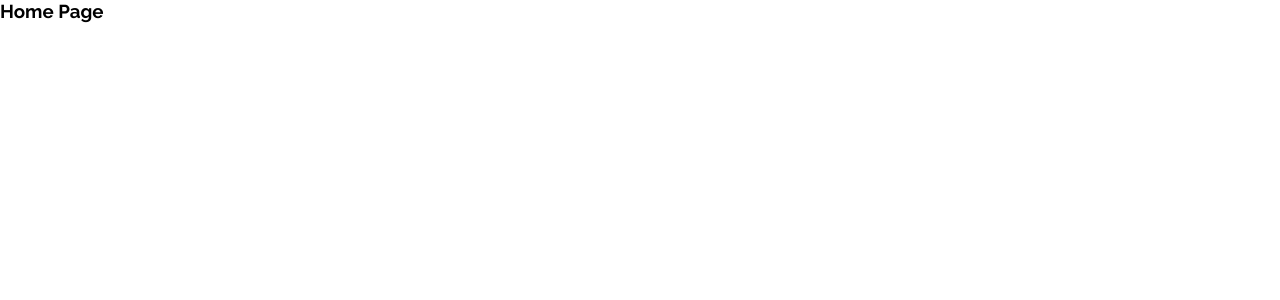
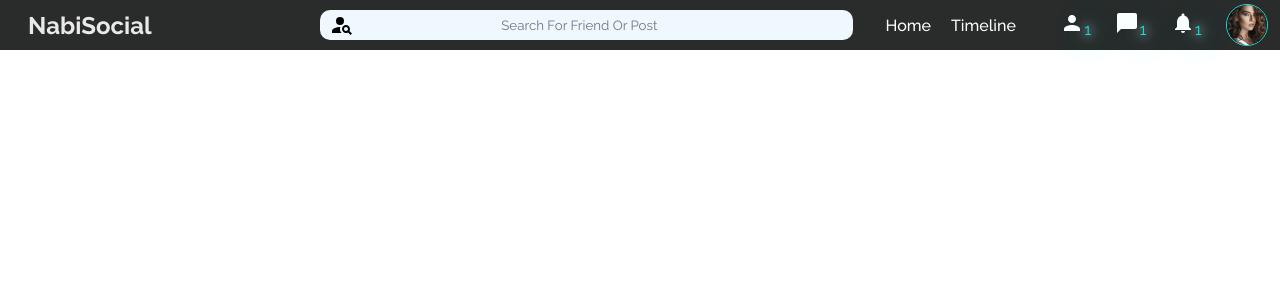
Before and after one commit to Shamaun-Nabi/socialapp-react-dev, a React (Create React App) app: page / in a window 1280 px wide. Shown: the top 300 px of the page. Built offline with nearby package versions, Linux system fonts and the light colour scheme.

Commit message:
Topbar design Done

```diff
--- a/public/style.css
+++ b/public/style.css
@@ -1,4 +1,5 @@
 * {
   margin: 0;
   font-family: "Raleway", sans-serif;
+  /* background: #ecf0f3; */
 }
--- a/src/allpages/Home/Home.js
+++ b/src/allpages/Home/Home.js
@@ -1,10 +1,9 @@
 import React from "react";
+import Topbar from "../../components/TopBar/Topbar";
 export default function Home() {
   return (
     <div>
-      <h3>
-        Home Page
-      </h3>
+      <Topbar />
     </div>
   );
 }
--- /dev/null
+++ b/src/components/TopBar/Topbar.css
@@ -0,0 +1,80 @@
+.topbarContainer {
+  /* background-color: rgb(38, 36, 39); */
+  height: 50px;
+  width: 100%;
+  display: flex;
+  align-items: center;
+  position: sticky;
+  /* border-radius: 10px; */
+  /* background: #ecf0f3; */
+  background: #2a2b2b;
+  /* box-shadow: 1px 1px 10px #cbced1, -0px -0px 0px #ffffff; */
+}
+.topbarLeft {
+  flex: 3;
+}
+.topbarCenter {
+  flex: 5;
+}
+.searchBar {
+    width: 100%;
+    background-color: aliceblue;
+    height: 30px;
+    border-radius: 10px;
+    display: flex;
+    align-items: center;
+  }
+  .searchInput{
+      width: 80%;
+      margin-left:10px;
+      height:auto;
+      border: none;
+      text-align: center;
+      background-color: aliceblue;
+  }
+
+  .searchBarIcon{
+      margin-left: 10px;
+  }
+
+  .searchInput:focus{
+      outline:none;
+  }
+.topbarRight {
+  flex: 4;
+  display: flex;
+  align-items: center;
+  justify-content:space-around;
+}
+.topbarLink{
+    padding: 10px;
+    color: white;
+    font-weight: 500;
+    cursor: pointer;
+}
+.topbarIcon{
+    color:white;
+    cursor: pointer;
+}
+.topbarIconBadge{
+    color:rgb(14, 226, 223);
+    text-shadow: 0 0 10px #fff, 0 0 20px #fff, 0 0 30px #00e6e2, 0 0 40px #00e6e2, 0 0 50px #00e6e2, 0 0 60px #00e6e2, 0 0 70px #00e6e2;
+}
+
+.logo {
+  font-size: 24px;
+  /* color: rgb(36, 36, 36); */
+  color: rgb(233, 233, 233);
+  font-weight: 700;
+  margin-left: 28px;
+  cursor: pointer;
+}
+.topbarImage {
+  width: 40px;
+  height: 40px;
+  border-radius: 50%;
+  cursor: pointer;
+  object-fit: cover;
+  border:1px solid rgb(14, 226, 223);
+
+}
--- /dev/null
+++ b/src/components/TopBar/Topbar.jsx
@@ -0,0 +1,62 @@
+import React from "react";
+import "./Topbar.css";
+import PersonSearchIcon from "@mui/icons-material/PersonSearch";
+import PersonIcon from "@mui/icons-material/Person";
+import ChatBubbleIcon from "@mui/icons-material/ChatBubble";
+import NotificationsIcon from "@mui/icons-material/Notifications";
+
+export default function Topbar() {
+  return (
+    <>
+      {/* Topbar Container Start */}
+      <div className="topbarContainer">
+        {/* *************************** */}
+        {/* Topbar Left */}
+        {/* **************************** */}
+        <div className="topbarLeft">
+          <span className="logo">NabiSocial</span>
+        </div>
+        {/* *********************************** */}
+        {/* Topbar Center */}
+        {/* *********************************** */}
+        <div className="topbarCenter">
+          <div className="searchBar">
+            <PersonSearchIcon className="searchBarIcon" />
+            <input
+              type="text"
+              placeholder="Search For Friend Or Post"
+              className="searchInput"
+            />
+          </div>
+        </div>
+        {/* ******************************************* */}
+        {/* Topbar Right */}
+        {/* ******************************************* */}
+        <div className="topbarRight">
+          <div className="topbarLink">
+            <span className="topbarLink">Home</span>
+            <span className="topbarLink">Timeline</span>
+          </div>
+          <div className="topbarIcon">
+            <PersonIcon />
+            <span className="topbarIconBadge">1</span>
+          </div>
+          <div className="topbarIcon">
+            <ChatBubbleIcon />
+            <span className="topbarIconBadge">1</span>
+          </div>
+          <div className="topbarIcon">
+            <NotificationsIcon />
+            <span className="topbarIconBadge">1</span>
+          </div>
+          <img
+            src="assets/person/8.jpeg"
+            alt="profile-avatar"
+            className="topbarImage"
+          />
+        </div>
+        {/* ***************************************** */}
+      </div>
+    </>
+  );
+}
```
